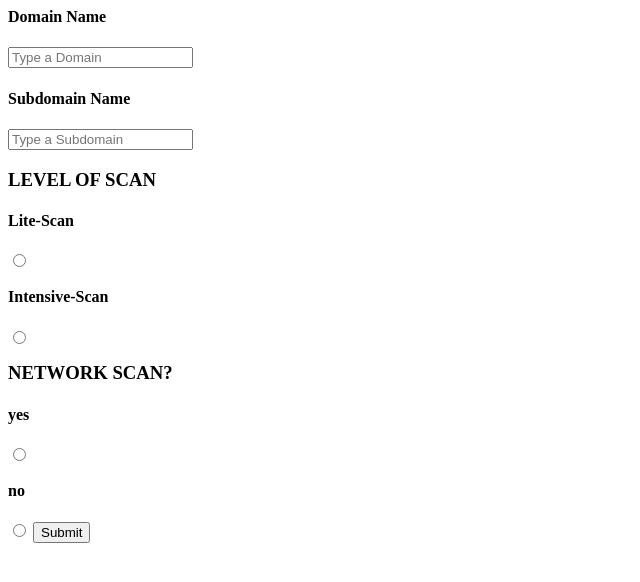
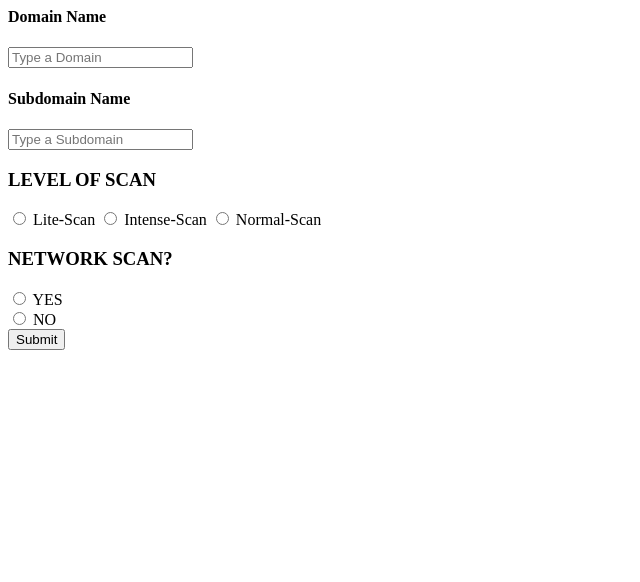
Before and after one commit to VR-Slipstream/vapt-aws, a plain HTML site: page webpage/index.html in a window 1280 px wide. Shown: the whole page, without its empty margins (0-640 px from the left). Drawn offline with Linux system fonts and the light colour scheme.

Commit message:
Update index.html

```diff
--- a/webpage/index.html
+++ b/webpage/index.html
@@ -2,20 +2,29 @@
   <body>
 
     <form action="cmd.php" method=post>
-        <h4>Domain Name</h4>
+        <h4 class="h">Domain Name</h4>
         <input type="text" name="domain" placeholder="Type a Domain">
-        <h4>Subdomain Name</h4>
+
+        <h4 class="h">Subdomain Name</h4>
         <input type="text" name="subdomain" placeholder="Type a Subdomain">
+
         <h3 class="h">LEVEL OF SCAN</h3>
-        <h4>Lite-Scan</h4>
+
         <input type="radio" name="scantype" value="lite">
-        <h4>Intensive-Scan</h4>
+        <label for="lite" class="font">Lite-Scan</label>
+
         <input type="radio" name="scantype" value="intensive">
+        <label for="intense" class="font">Intense-Scan</label>
+
+        <input type="radio" name="scantype" value="normal">
+        <label for="normal" class="font">Normal-Scan</label>
+
         <h3 class="h">NETWORK SCAN?</h3>
-        <h4>yes</h4>
-        <input type="radio" name="networkscan" value="yes">
-        <h4>no</h4>
-        <input type="radio" name="networkscan" value="no">
+        <input type="radio" name="networktype" value="yes">
+				<label for="yes" class="font">YES</label><br>
+
+        <input type="radio" name="networktype" value="no">
+				<label for="no" class="font">NO</label><br>
 
         <input type="submit" name="submit" class="link" value="Submit">
 
```
